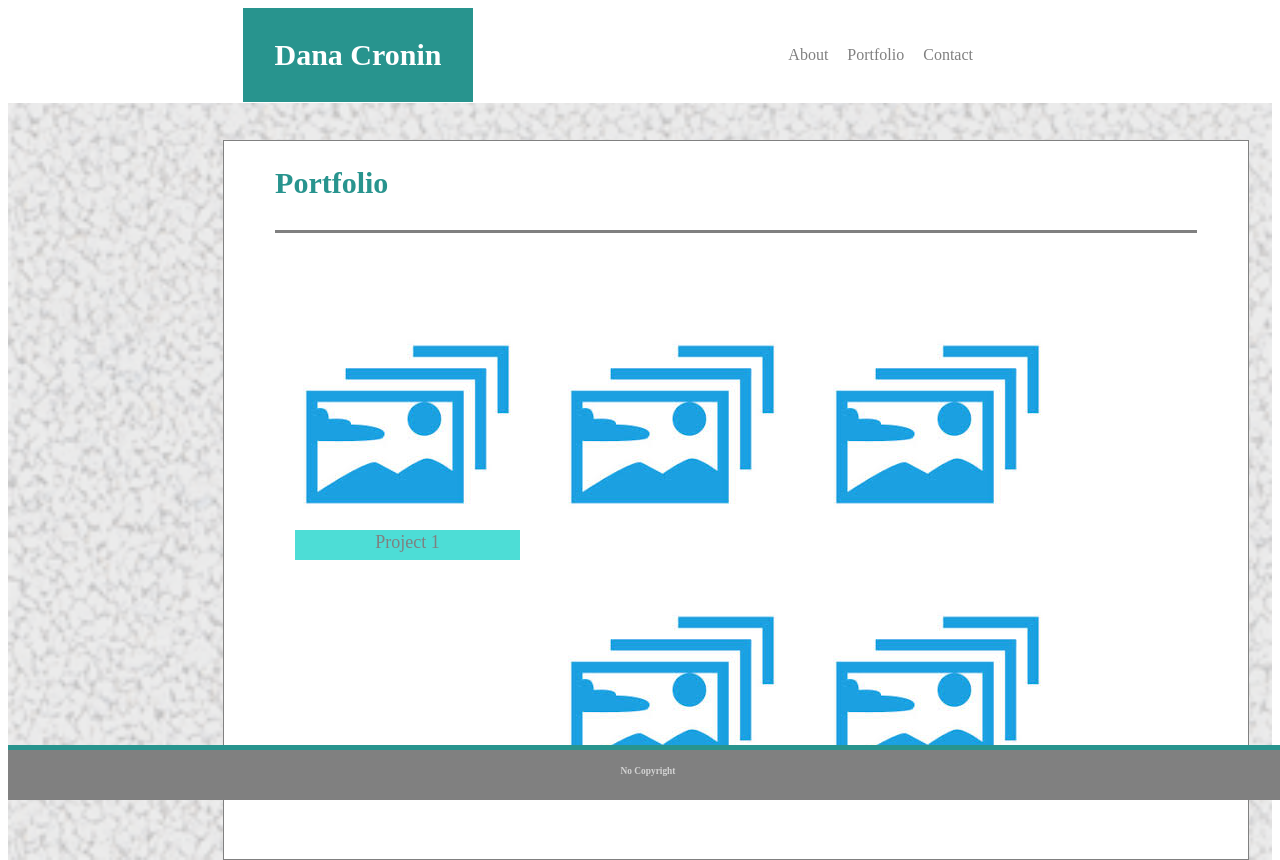
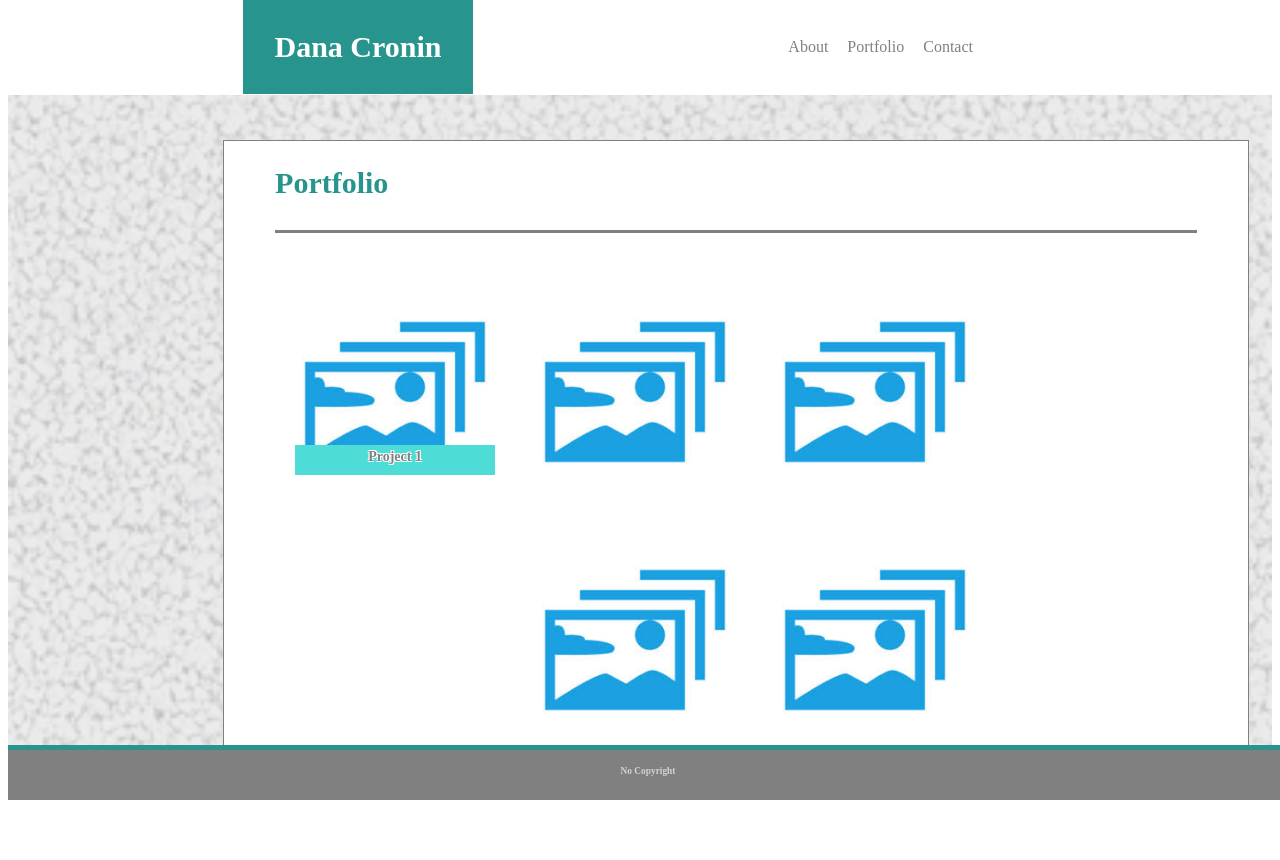
Before and after one commit to DECronin/Basic-Portfolio, a plain HTML site: page portfolio.html in a window 1280 px wide. After the commit the page ends 800 px from the top, so only its background shows below. Drawn offline with Linux system fonts and the light colour scheme.

Commit message:
formatting thumbnails, links and header margin

```diff
--- a/assets/css/style.css
+++ b/assets/css/style.css
@@ -15,6 +15,7 @@ header{
     margin: 0 auto;
     position: fixed;
     z-index: 5;
+    top: 0px;
     height: 95px;
     background-color: white;
 }
@@ -55,7 +56,7 @@ a{
     border-top: 2px solid grey;
     background-size: cover;
     position: sticky;
-    min-height: 100vh;
+    min-height: 90vh;
 }
 .container{
     width: 1024px;
@@ -87,7 +88,8 @@ h2{
     margin-left: auto;
     margin-right: auto;
     color: grey;
-    padding-top: 35px;
+    padding-top: 15px;
+    font-size: 14px;
 }
 #bio-image{
     float: left;
@@ -106,15 +108,15 @@ textarea{
 button{
     background-color:  rgb(40, 148, 142);
     color: white;
-    width: 70px;
-    height: 35px;
+    width: 60px;
+    height: 27px;
     text-align: center;
-    font-size: 20px;
+    font-size: 17px;
 }
 form{
     padding-top: 5px;
 }
-#thimbnails{
+#thumbnails{
     height: 200px;
     width: 200px;
 }
@@ -128,7 +130,12 @@ form{
     margin-bottom: 10px;
     position: relative;
     height: 30px;
-    bottom: 13px;
+    bottom: 55px;
+    font-weight: bold;
+    text-shadow: -1px 1px 0 white,
+                1px 1px 0 white,
+                1px -1px 0 white,
+                -1px -1px 0 white;
 }
 footer{
     background-color: grey;
```
